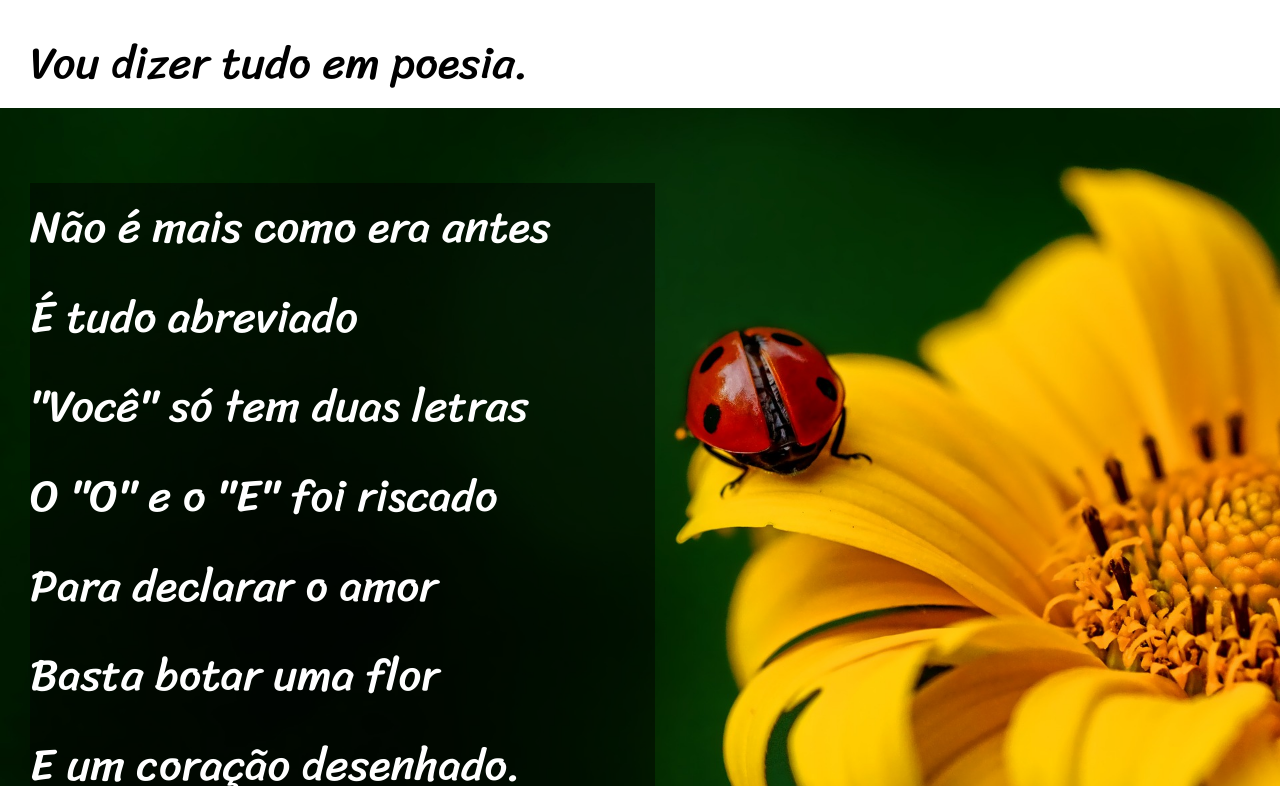
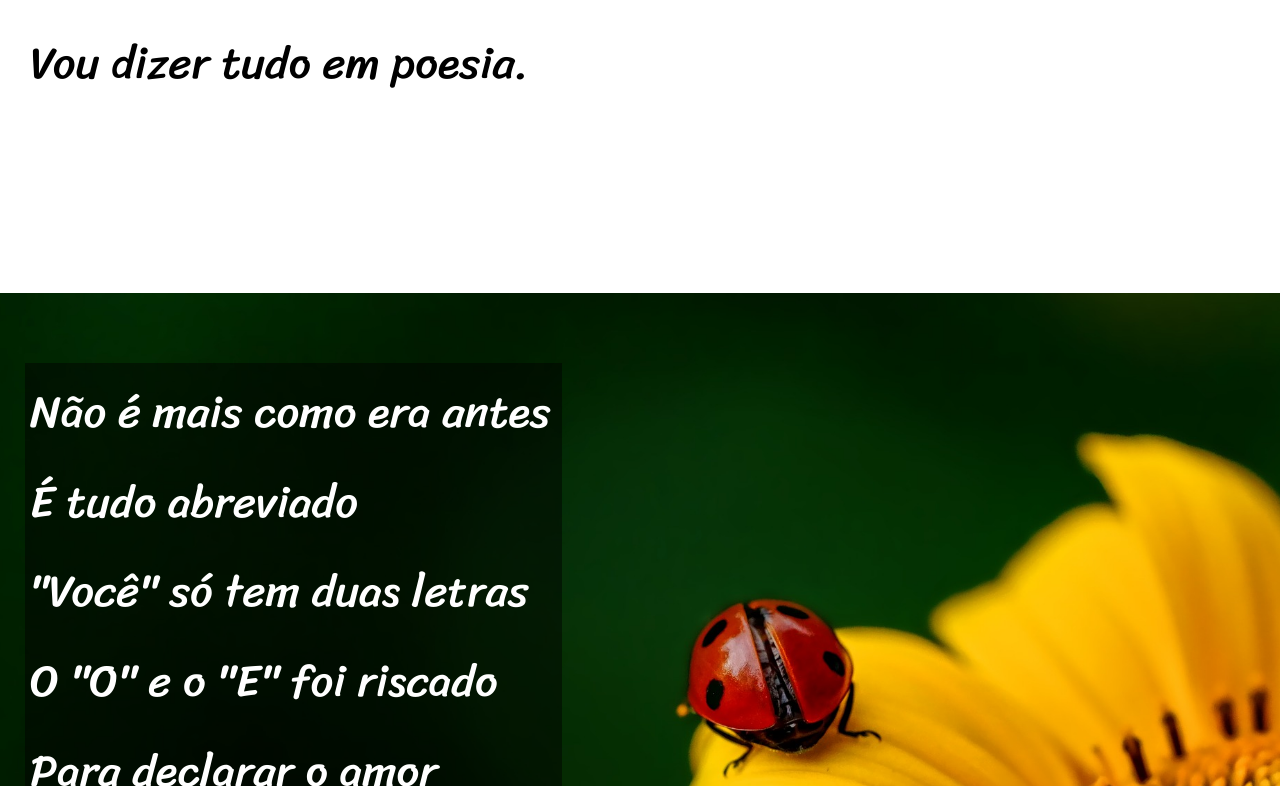
Before and after one commit to pedraocodes/projeto-cordel, a plain HTML site: page index.html in a window 1280 px wide. Shown: the part 854-1640 px from the top of the page. Drawn offline with Linux system fonts and the light colour scheme.

Commit message:
atualizando projeto cordel

```diff
--- a/style/style.css
+++ b/style/style.css
@@ -46,7 +46,7 @@ header a:hover {
 
 section {
     max-height: 1000px;
-    padding: 75px 0px 0px 30px;
+    padding: 70px 0px 180px 25px;
 }
 .bg-2white {
     max-height: 2000px;
@@ -61,15 +61,16 @@ section {
     background-position: center center;
 }
 
-.bg-flower p {
+.bg-flower > p, .bg-paper > p {
     background-color: rgba(0, 0, 0, 0.473);
     color: white;
 }
 
 section p {
     display: block;
-    width: 50%;
+    width: 42%;
     font-family: var(--main-font);
     font-size: min(3.5em, 3.5vw);
     line-height: 2em;
+    padding: 5px 5px 5px 5px;
 }
```
Also changed, not shown: RG.jpg (deleted).
